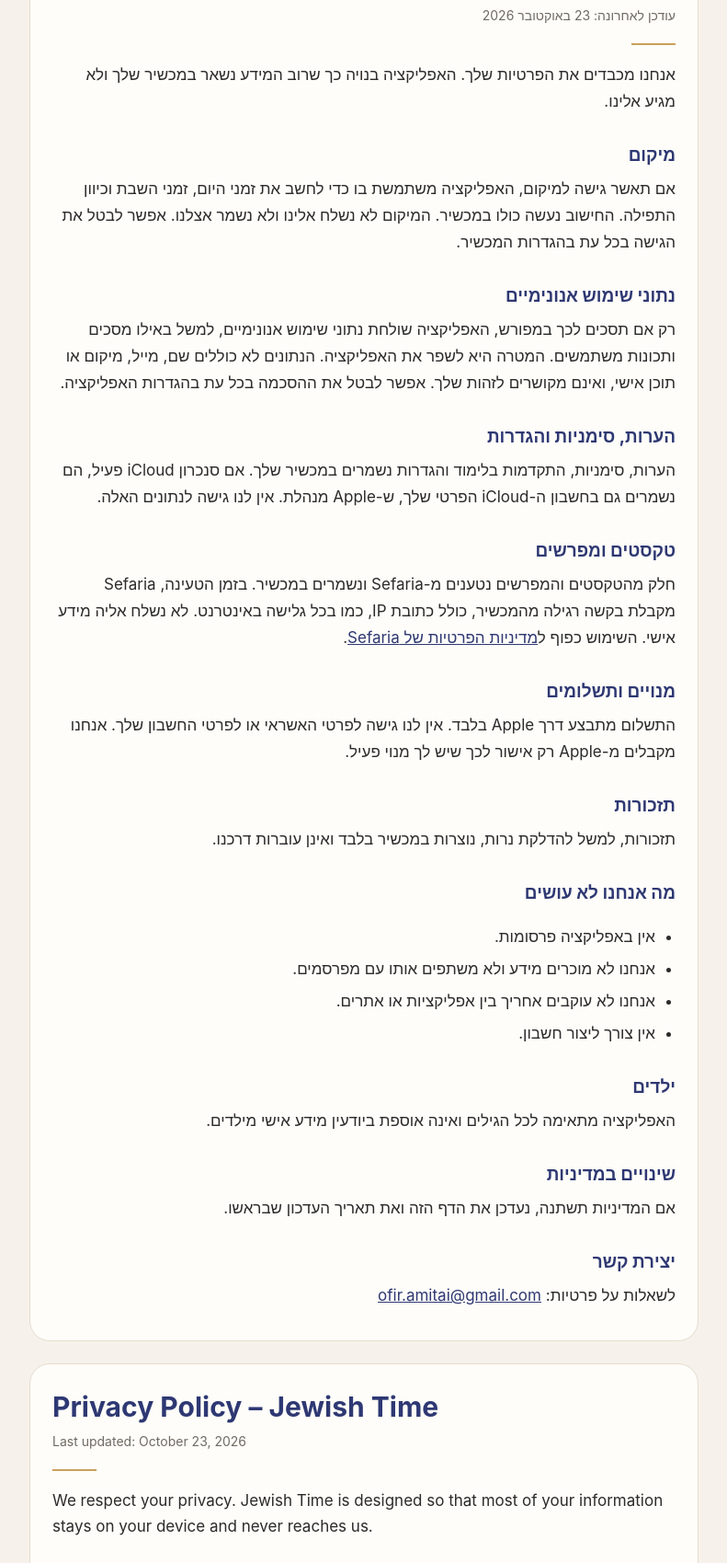
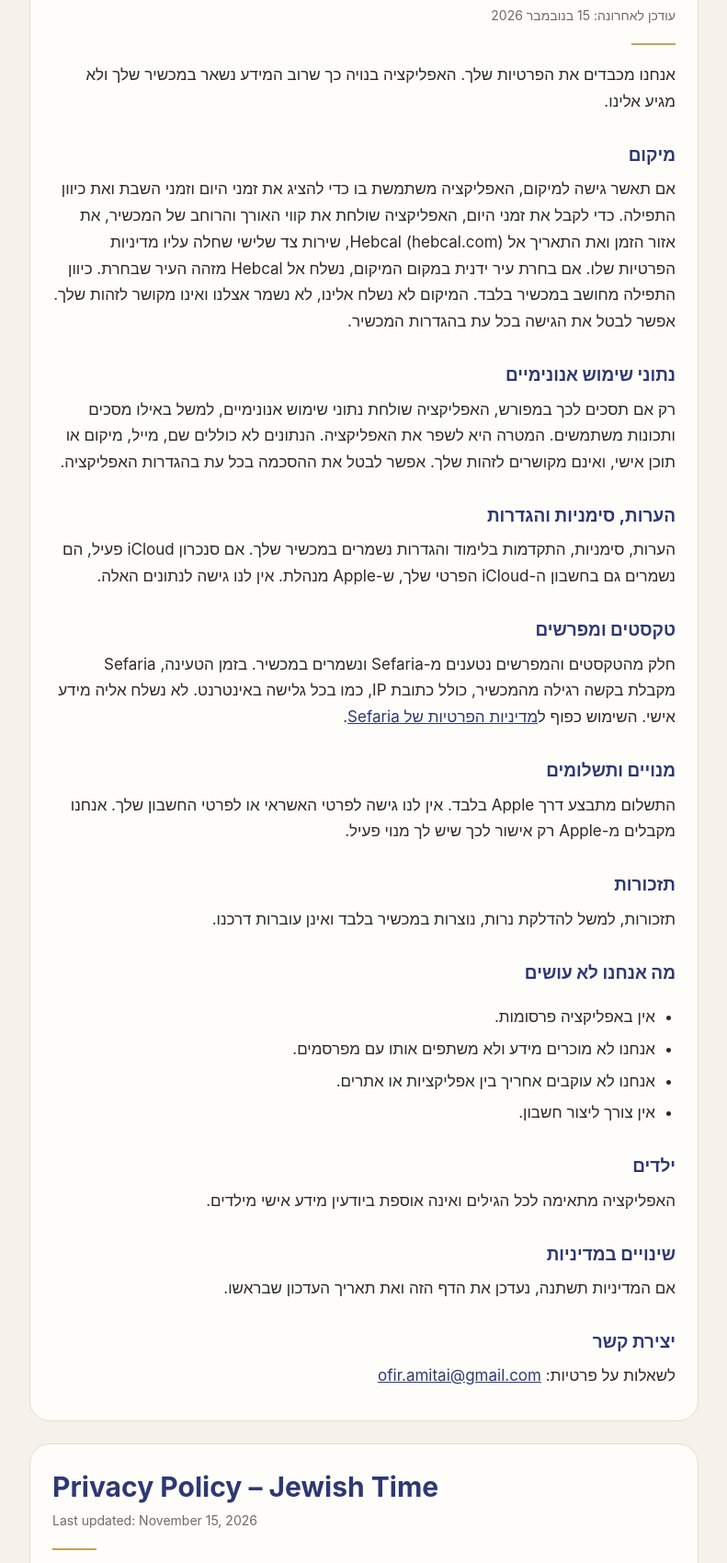
Before and after one commit to Ofir-Amitai/jewish-time-site, a plain HTML site: page privacy.html in a window 1280 px wide. Shown: the part 175-1874 px from the top of the page at 92% size, without its empty margins (244-1035 px from the left). Drawn offline with Linux system fonts and the light colour scheme.

Commit message:
Disclose that the app sends location to Hebcal for daily times.
The policy said all calculations stay on the device and location is never sent.
The app sends the device's latitude, longitude, time zone and date to Hebcal
(hebcal.com) to get zmanim, or the chosen city identifier when a city is picked
by hand. The prayer direction is computed on the device only. Hebrew and English.

Co-Authored-By: Claude Sonnet 5.5 <noreply@anthropic.com>

```diff
--- a/privacy.html
+++ b/privacy.html
@@ -29,12 +29,12 @@
 
 <section id="he" dir="rtl" lang="he">
 <h1>מדיניות פרטיות – זמן יהודי</h1>
-<p class="date">עודכן לאחרונה: 23 באוקטובר 2026</p>
+<p class="date">עודכן לאחרונה: 15 בנובמבר 2026</p>
 <hr>
 <p>אנחנו מכבדים את הפרטיות שלך. האפליקציה בנויה כך שרוב המידע נשאר במכשיר שלך ולא מגיע אלינו.</p>
 
 <h2>מיקום</h2>
-<p>אם תאשר גישה למיקום, האפליקציה משתמשת בו כדי לחשב את זמני היום, זמני השבת וכיוון התפילה. החישוב נעשה כולו במכשיר. המיקום לא נשלח אלינו ולא נשמר אצלנו. אפשר לבטל את הגישה בכל עת בהגדרות המכשיר.</p>
+<p>אם תאשר גישה למיקום, האפליקציה משתמשת בו כדי להציג את זמני היום וזמני השבת ואת כיוון התפילה. כדי לקבל את זמני היום, האפליקציה שולחת את קווי האורך והרוחב של המכשיר, את אזור הזמן ואת התאריך אל Hebcal (hebcal.com), שירות צד שלישי שחלה עליו מדיניות הפרטיות שלו. אם בחרת עיר ידנית במקום המיקום, נשלח אל Hebcal מזהה העיר שבחרת. כיוון התפילה מחושב במכשיר בלבד. המיקום לא נשלח אלינו, לא נשמר אצלנו ואינו מקושר לזהות שלך. אפשר לבטל את הגישה בכל עת בהגדרות המכשיר.</p>
 
 <h2>נתוני שימוש אנונימיים</h2>
 <p>רק אם תסכים לכך במפורש, האפליקציה שולחת נתוני שימוש אנונימיים, למשל באילו מסכים ותכונות משתמשים. המטרה היא לשפר את האפליקציה. הנתונים לא כוללים שם, מייל, מיקום או תוכן אישי, ואינם מקושרים לזהות שלך. אפשר לבטל את ההסכמה בכל עת בהגדרות האפליקציה.</p>
@@ -71,12 +71,12 @@
 
 <section id="en" dir="ltr" lang="en">
 <h1>Privacy Policy – Jewish Time</h1>
-<p class="date">Last updated: October 23, 2026</p>
+<p class="date">Last updated: November 15, 2026</p>
 <hr>
 <p>We respect your privacy. Jewish Time is designed so that most of your information stays on your device and never reaches us.</p>
 
 <h2>Location</h2>
-<p>If you allow location access, the app uses it to calculate daily zmanim, Shabbat times and the prayer direction. All calculations happen on your device. Your location is not sent to us or stored by us. You can turn off location access at any time in your device settings.</p>
+<p>If you allow location access, the app uses it to show daily zmanim, Shabbat times and the prayer direction. To get the daily times, the app sends your device's latitude and longitude, time zone and the date to Hebcal (hebcal.com), a third-party service that has its own privacy policy. If you choose a city manually instead of using your location, the identifier of that city is sent to Hebcal. The prayer direction is calculated on your device only. Your location is not sent to us, is not stored by us and is not linked to your identity. You can turn off location access at any time in your device settings.</p>
 
 <h2>Anonymous usage data</h2>
 <p>Only if you explicitly agree, the app sends anonymous usage data (for example, which screens and features are used) to help us improve the app. This data does not include your name, email, location or personal content, and it is not linked to your identity. You can withdraw consent at any time in the app settings.</p>
```
